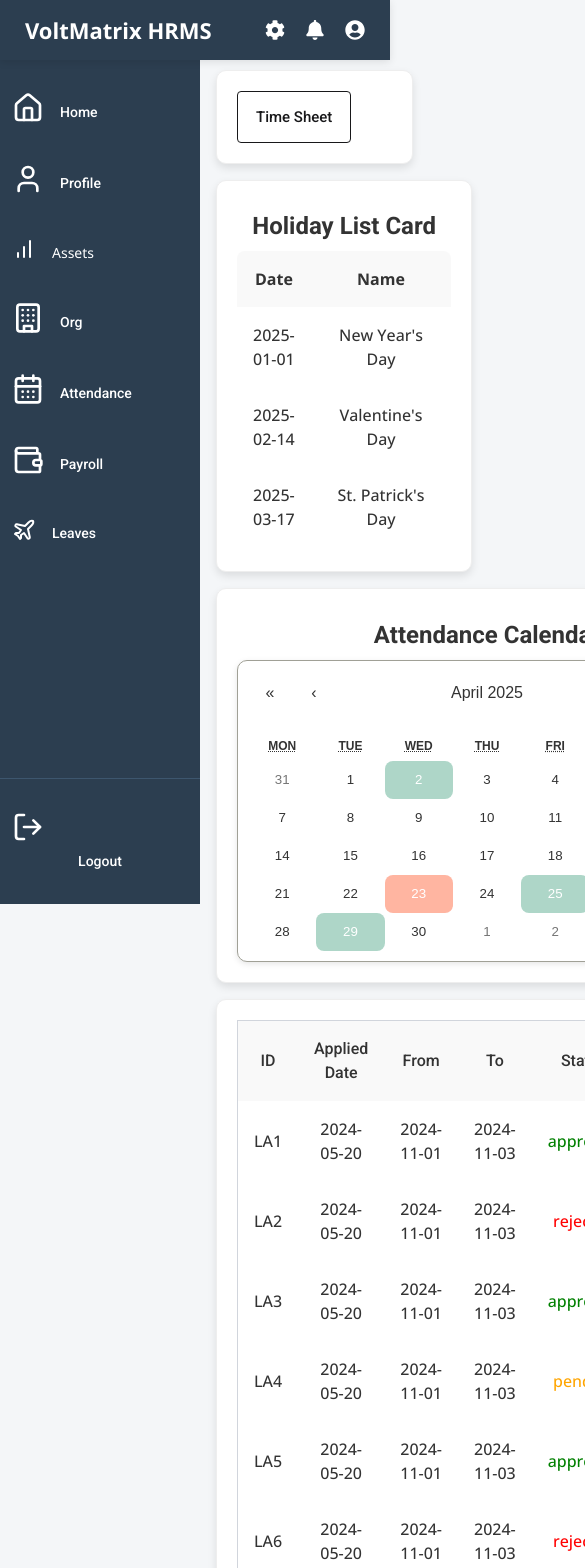
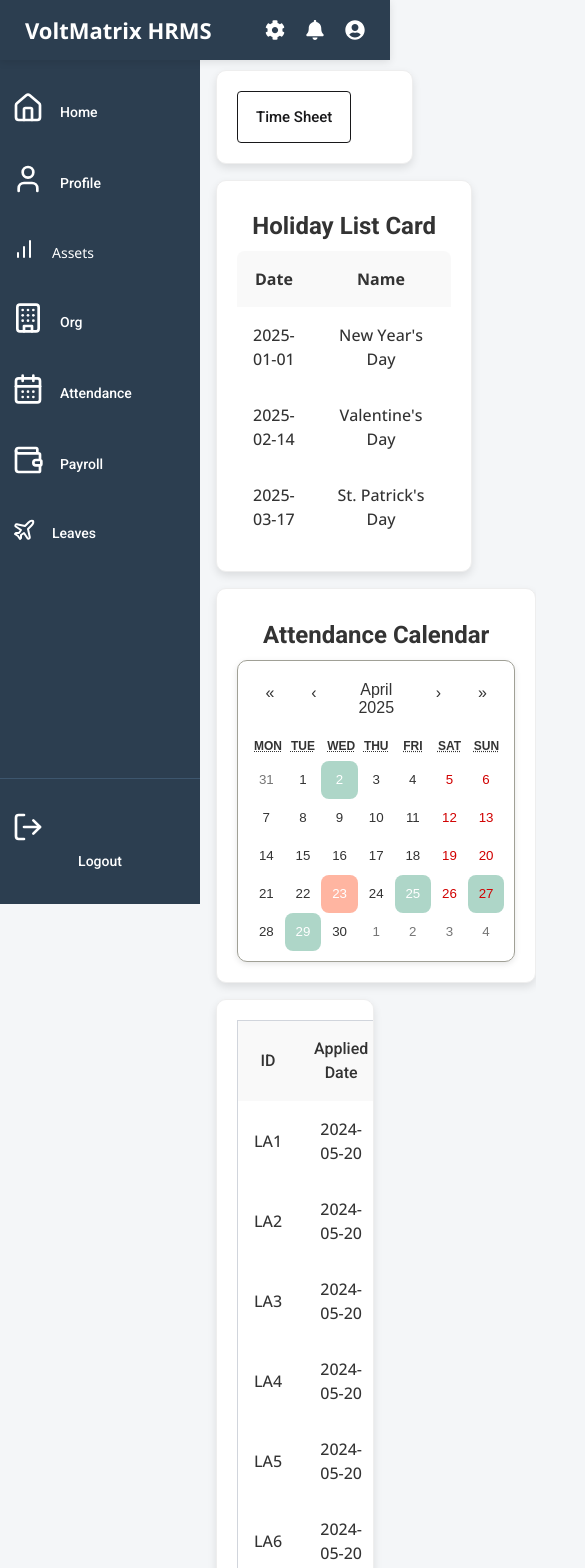
Before and after one commit to Volt-Matrix/voltcore, a React (Vite) app: page /attendance in a window 390 px wide. Shown: the top 1568 px of the page, 585 px wide, since content can reach past the window. Built offline with nearby package versions, Linux system fonts and the light colour scheme.

Commit message:
sidenav fix and attendance fix

```diff
--- a/src/components/HolidayList/HolidayList.css
+++ b/src/components/HolidayList/HolidayList.css
@@ -35,11 +35,18 @@
   display: flex;
   justify-content: space-between;
   width: 100%;
-  gap:1em
+  gap:1em;
+  /* flex-wrap: wrap; */
+}
+.att-s2 > div{
+  flex:0 0 50%;
 }
 @media screen and (max-width:768px) {
   .att-s2{
     display: flex;
     flex-wrap: wrap;
   }
+  .att-s2 > div{
+    flex:0 0 100%;
+  }
 }
--- a/src/components/Sidebar.jsx
+++ b/src/components/Sidebar.jsx
@@ -27,10 +27,11 @@ function Sidebar() {
       <div className="sidebar-scroll">
         <div className="icon-button rpr">
           <div className="navbtns">
-            <Home size={32} />
-            <span>Home</span>
+            <NavLink to="/home" className="navbtns">
+              <Home size={32} />
+              <span>Home</span>
+            </NavLink>
           </div>
-          <NavLink to="/home" />
         </div>
 
         {/* Profile */}
@@ -61,15 +62,13 @@ function Sidebar() {
                   Reporting
                 </NavLink>
                 <NavLink to="/teams/teamhierarchy" className="submenu-link">
-                {' '}
-                Team Hierarchy
-              </NavLink>
+                  {' '}
+                  Team Hierarchy
+                </NavLink>
               </div>
             </div>
           }
         </div>
-
-
 
         {/* Assets */}
         <div className="icon-button" onClick={() => toggleMenu('assets')}>
@@ -169,7 +168,6 @@ function Sidebar() {
             </div>
           </div>
         </div>
-
       </div>
 
       {/* Logout */}
--- a/src/pages/Attendance.jsx
+++ b/src/pages/Attendance.jsx
@@ -17,7 +17,7 @@ function Attendance() {
           <AttandanceMarker />
         </div>
       </div>
-      <div className='card-p'>
+      <div className='card-p w-[100%] overflow-scroll'>
         <SubmittedTimeSheetList />
       </div>
     </div>
--- a/src/pages/LeaveManagement/LeaveManagement.css
+++ b/src/pages/LeaveManagement/LeaveManagement.css
@@ -147,8 +147,6 @@
   }
 
   .react-calendar {
-    width: 100%;
-    min-width: 500px;
     border-radius: 10px;
     padding: 10px;
     background: white;
```
